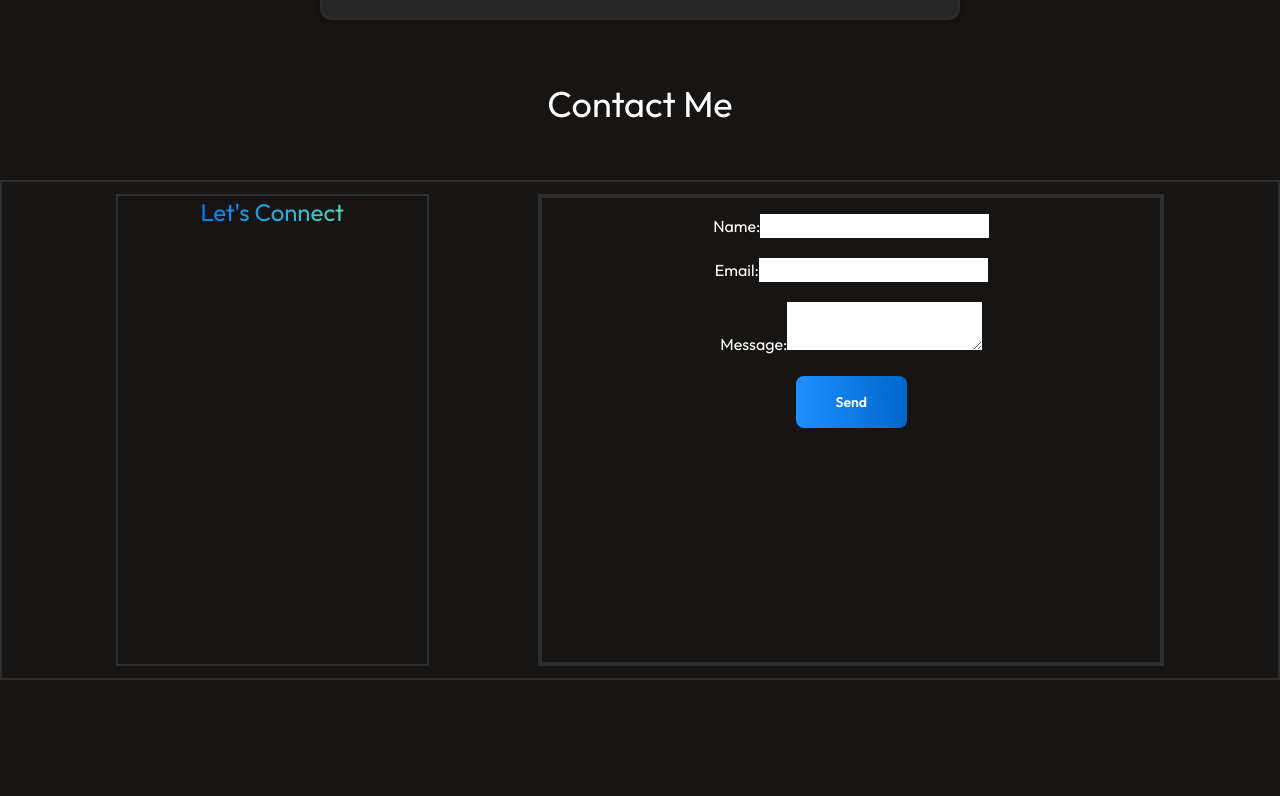
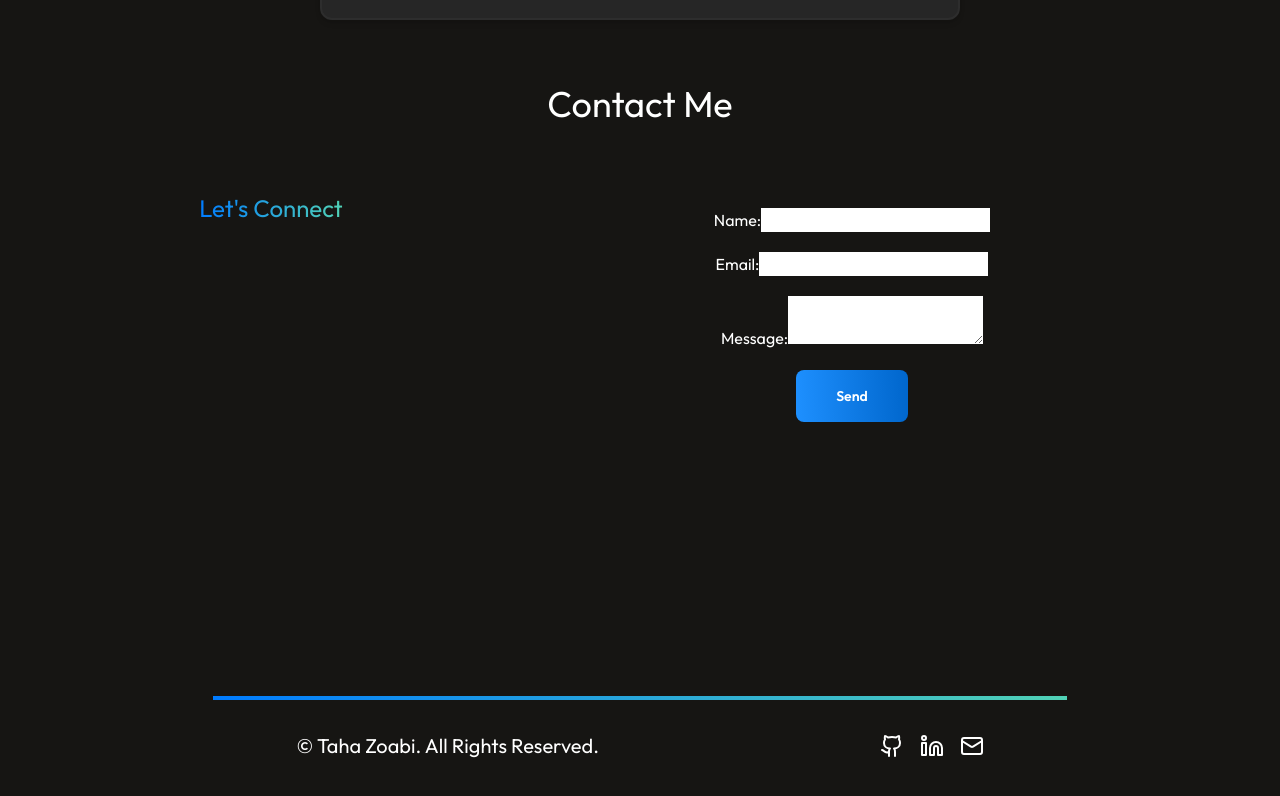
Before and after one commit to dpaulos6/portfolio, a React (Vite) app: page / in a window 1280 px wide. Shown: the part 2937-3733 px from the top of the page. Before the commit the page ends 3617 px from the top, so only its background shows below. Built offline with nearby package versions, Linux system fonts and the light colour scheme.

Commit message:
added footer

```diff
--- a/src/components/Contact.tsx
+++ b/src/components/Contact.tsx
@@ -1,21 +1,18 @@
 import Title from './ui/Title.tsx'
 import Button from './ui/Button.tsx'
+import Footer from './ui/Footer.tsx'
 
 function Contact() {
   return (
     <>
       <Title>Contact Me</Title>
-      <div
-        className={
-          'flex h-[500px] items-start justify-evenly gap-2 border-2 p-3'
-        }
-      >
-        <div className={'h-full w-1/4 border-2 text-center'}>
+      <div className={'flex h-[500px] items-start justify-evenly gap-2 p-3'}>
+        <div className={'h-full w-1/4 text-center'}>
           <span className="bg-gradient-to-r from-primary to-secondary bg-clip-text text-2xl text-transparent">
             Let's Connect
           </span>
         </div>
-        <div className={'h-full w-1/2 border-4'}>
+        <div className={'h-full w-1/2'}>
           <form className={'flex flex-col items-center gap-5 p-4'}>
             <label>
               Name:
@@ -53,6 +50,7 @@ function Contact() {
           </form>
         </div>
       </div>
+      <Footer />
     </>
   )
 }
--- /dev/null
+++ b/src/components/ui/Footer.tsx
@@ -0,0 +1,32 @@
+import { Github, Linkedin, Mail } from 'lucide-react'
+
+function Footer() {
+  return (
+    <div className={'mb-5'}>
+      <div className="mx-auto my-4 w-4/6">
+        <hr className="h-1 border-0 bg-gradient-to-r from-primary to-secondary" />
+      </div>
+
+      <div className={'flex items-center justify-evenly p-4'}>
+        <span className={'text-xl'}>
+          &#169; Taha Zoabi. All Rights Reserved.{' '}
+        </span>
+        <div>
+          <ul className={'flex gap-4'}>
+            <li>
+              <Github />
+            </li>
+            <li>
+              <Linkedin />
+            </li>
+            <li>
+              <Mail />
+            </li>
+          </ul>
+        </div>
+      </div>
+    </div>
+  )
+}
+
+export default Footer
```
